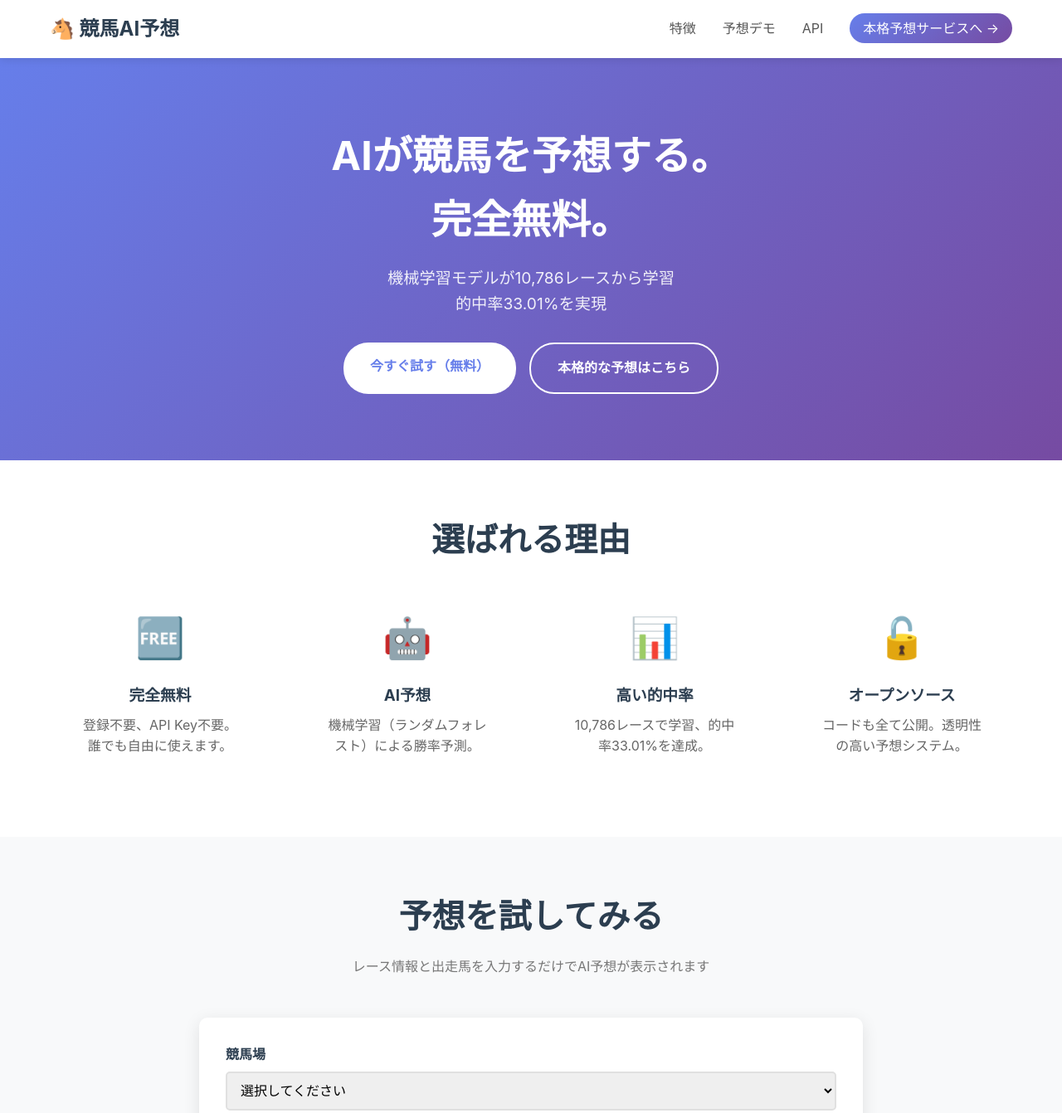
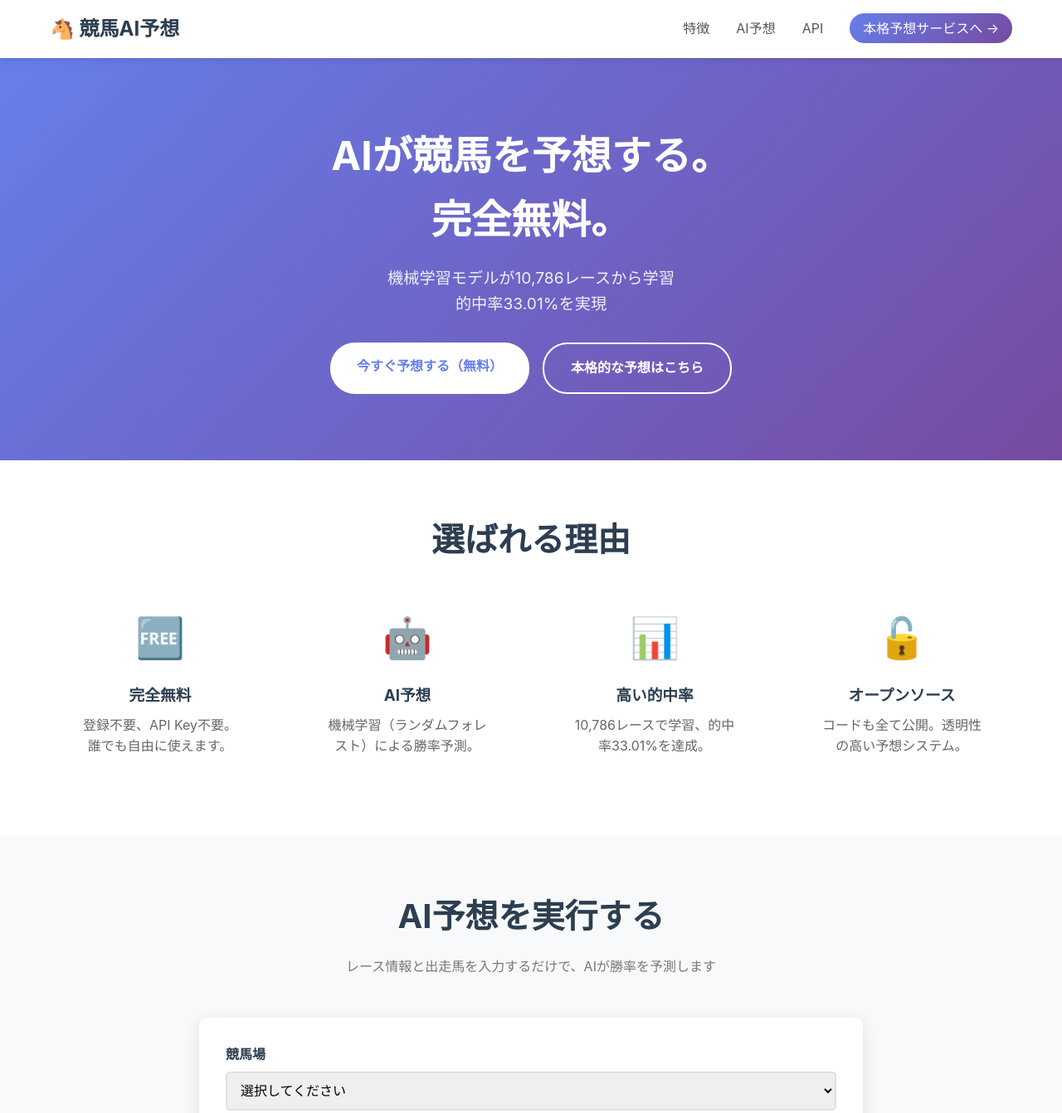
Before and after one commit to apol0510/keiba-ai-predictor, a plain HTML site: page static/index.html in a window 1280 px wide. Shown: the top 1342 px of the page at 83% size. Drawn offline with Linux system fonts and the light colour scheme.

Commit message:
✨ 「デモ」表記を削除、本格サービスとして表示
「予想デモ」→「AI予想」に変更
ユーザーが実際に使えるメインサービスとして訴求

🤖 Generated with [Claude Code](https://claude.com/claude-code)

Co-Authored-By: Claude <noreply@anthropic.com>

```diff
--- a/static/index.html
+++ b/static/index.html
@@ -52,7 +52,7 @@
                 <h1 class="logo">🐴 競馬AI予想</h1>
                 <ul class="nav-links">
                     <li><a href="#about">特徴</a></li>
-                    <li><a href="#demo">予想デモ</a></li>
+                    <li><a href="#demo">AI予想</a></li>
                     <li><a href="#api">API</a></li>
                     <li><a href="https://keiba-intelligence.netlify.app" class="cta-link" target="_blank">本格予想サービスへ →</a></li>
                 </ul>
@@ -66,7 +66,7 @@
             <h2 class="hero-title">AIが競馬を予想する。<br>完全無料。</h2>
             <p class="hero-subtitle">機械学習モデルが10,786レースから学習<br>的中率33.01%を実現</p>
             <div class="hero-buttons">
-                <a href="#demo" class="btn btn-primary">今すぐ試す（無料）</a>
+                <a href="#demo" class="btn btn-primary">今すぐ予想する（無料）</a>
                 <a href="https://keiba-intelligence.netlify.app" class="btn btn-secondary" target="_blank">本格的な予想はこちら</a>
             </div>
         </div>
@@ -101,11 +101,11 @@
         </div>
     </section>
 
-    <!-- 予想デモセクション -->
+    <!-- AI予想セクション -->
     <section id="demo" class="demo">
         <div class="container">
-            <h2 class="section-title">予想を試してみる</h2>
-            <p class="section-subtitle">レース情報と出走馬を入力するだけでAI予想が表示されます</p>
+            <h2 class="section-title">AI予想を実行する</h2>
+            <p class="section-subtitle">レース情報と出走馬を入力するだけで、AIが勝率を予測します</p>
 
             <div class="demo-form">
                 <form id="prediction-form">
```
